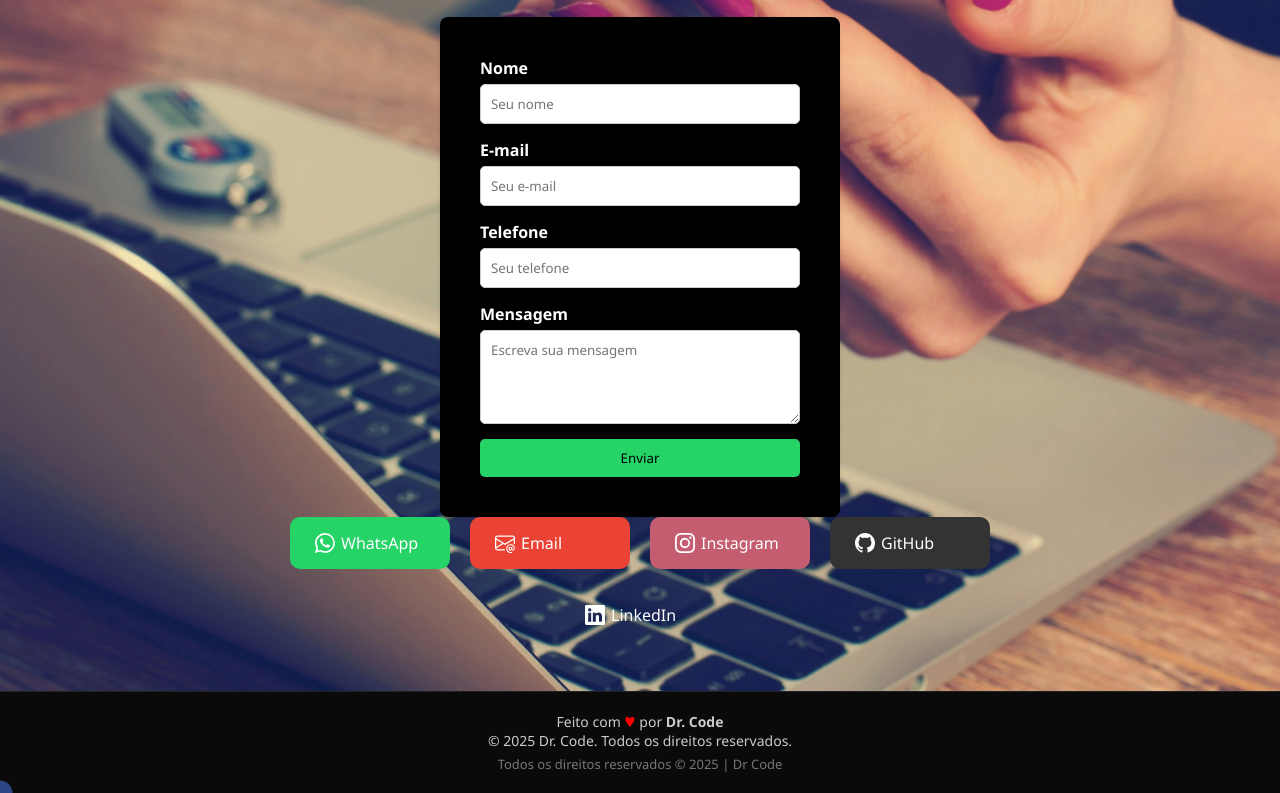
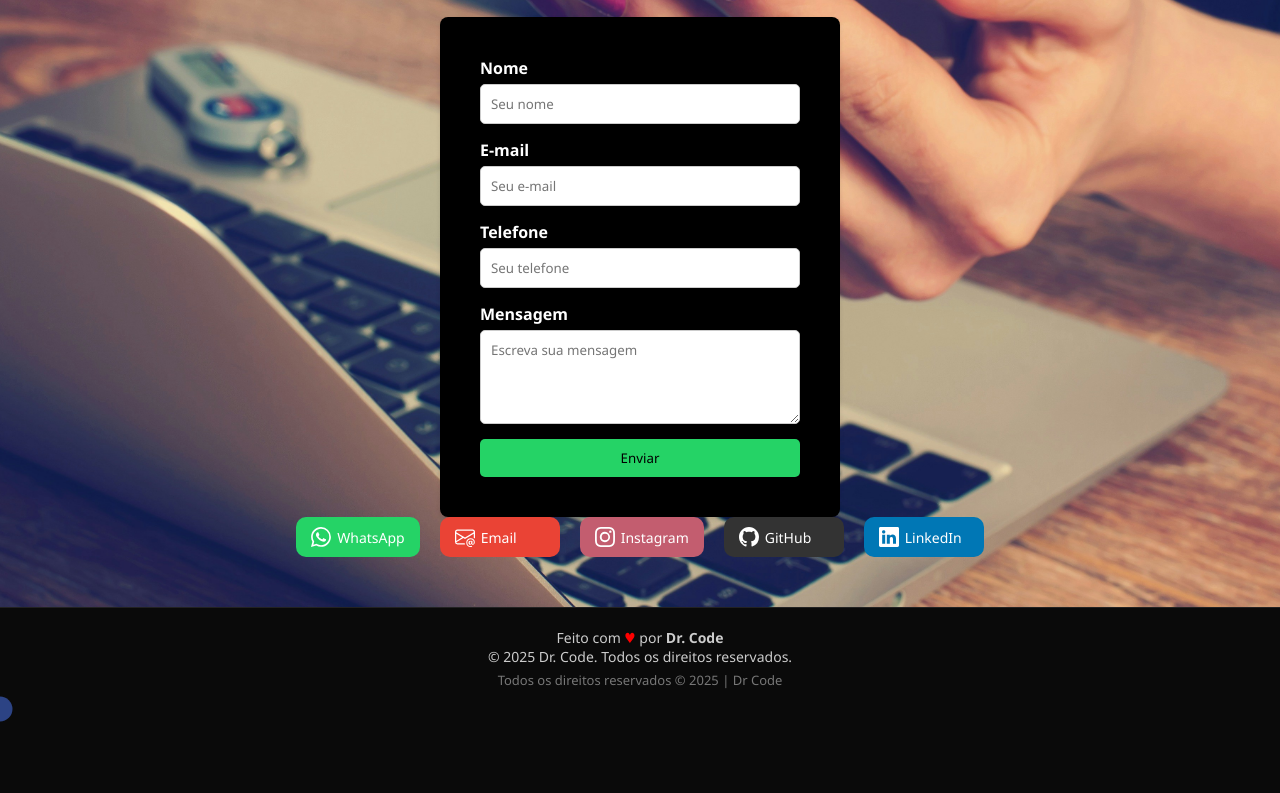
Before and after one commit to BillSmokeXV/portfolio, a plain HTML site: page index.html in a window 1280 px wide. Shown: the part 3096-3889 px from the top of the page. After the commit the page ends 3805 px from the top, so only its background shows below. Drawn offline with Linux system fonts and the light colour scheme; some packages are replaced by stand-ins of ours; a script that the page names is missing.

Commit message:
Update styles.css
Adicionando estilização do LinkedIn

```diff
--- a/styles.css
+++ b/styles.css
@@ -363,10 +363,11 @@ a {
     display: inline-flex;
     align-items: center;
     gap: 10px;
-    padding: 15px 25px;
+    padding: 10px 15px;
     border-radius: 10px;
+    font-size: 14px;
     font-weight: 500;
-    min-width: 160px;
+    min-width: 120px;
     text-decoration: none;
     color: white;
     transition: background-color 0.3s ease-in-out;
@@ -387,6 +388,11 @@ a {
 .github {
     background-color: #333;
 }
+
+.linkedin {
+    background-color: #0077b5;
+}
+
 
 html {
     scroll-behavior: smooth;
```
